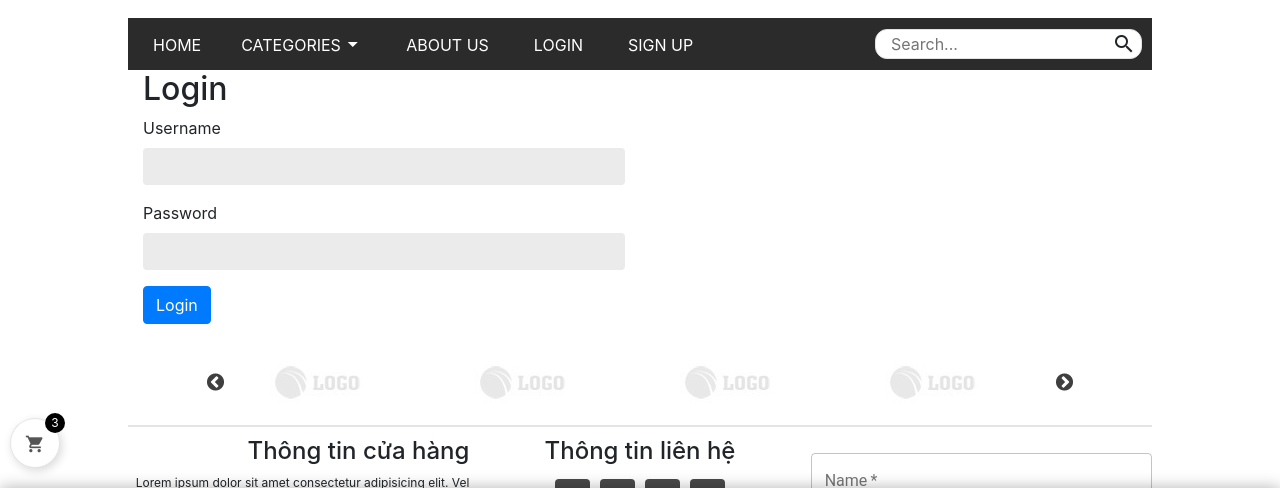
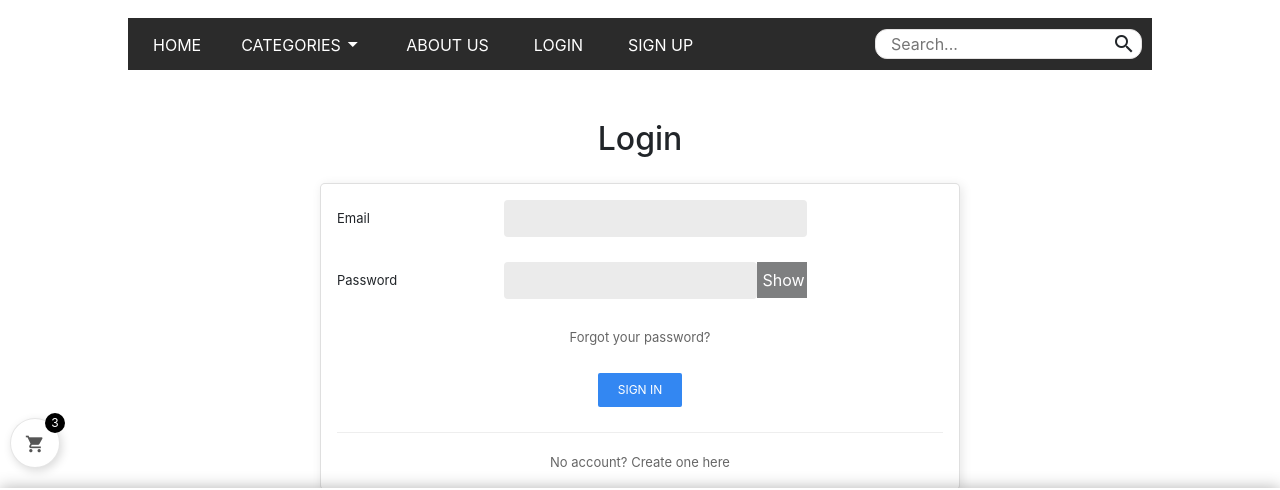
Before and after one commit to vietanhhcmut/mobile-shop, a React (Create React App) app in the folder client/: page /login in a window 1280 px wide. Shown: the part 322-812 px from the top of the page. Built offline with nearby package versions, Linux system fonts and the light colour scheme.

Commit message:
login page and password recovery page

```diff
--- /dev/null
+++ b/client/src/components/features/PublicSite/LoginPage/LoginPage.css
@@ -0,0 +1,118 @@
+.login-page h2 {
+    text-align: center;
+    margin: 50px 0 25px 0;
+}
+
+.login-page__content {
+    box-shadow: 2px 2px 11px 0 rgba(0,0,0,.1);
+    background: white;
+    padding: 16px;
+    max-width: 640px;
+    margin: 0 auto;
+    border-radius: 5px;
+    border: 1px solid rgba(0,0,0,.125);
+    margin-bottom: 25px;
+}
+
+.login__form {
+    margin-bottom: 25px;
+}
+
+.login__form label {
+    font-size: 13px;
+    width: 25%;
+    float: left;
+    margin-bottom: 0;
+    line-height: 37px;
+}
+
+.login__form-inputemail, .login__form-inputpassword {
+    float: left;
+    width: 50%;
+    padding: 8px 16px;
+    font-size: 14px;
+    background: #ebebeb;
+    color: #acaaa6;
+    border: none;
+    display: block;
+    border-radius: 0.25rem;
+}
+
+.login__form-inputpassword {
+    width: calc(50% - 50px);
+}
+
+.login__form-inputpassword:focus, .login__form-inputemail:focus {
+    box-shadow: 0 0 0 0.1rem rgba(0, 123, 255, 0.25);
+    color: #495057;
+    background-color: #fff;
+    border-color: #80bdff;
+    outline: 0;
+}
+
+.login__form:nth-child(2) {
+    position: relative;
+}
+
+.login__form-input__show {
+    height: 36px;
+    background: #7e7f80;
+    border: none;
+    color: white;
+    width: 50px;
+    cursor: pointer;
+    outline: none;
+}
+
+.login__form-input__show:disabled {
+    cursor: default;
+}
+
+.login__form-help {
+    font-size: 12px;
+    color: red;
+}
+.login__form-input__submit {
+    font-size: 12px;
+    padding: 8px 20px;
+    border: none;
+    background: #3387f2;
+    color: #fff;
+    font-weight: 400;
+    outline: none;
+    cursor: pointer;
+    border-radius: 2px;
+}
+
+.login__form-input__submit:hover {
+    background: #0e6ce4;
+}
+
+.login_form-forgot , .no-account {
+    color: #666;
+    font-size: 13px;
+}
+
+.login_form-forgot:hover , .no-account:hover {
+    color: #58b0da;
+}
+
+.login__form:nth-child(4) , .login__form:nth-child(3) {
+    text-align: center
+}
+
+.login-page__no-account {
+    text-align: center;
+    border-top: 1px solid #eee;
+    padding-top: 16px;
+}
+
+@media only screen and (max-width: 767px) {
+    .login__form label ,.login__form-inputemail {
+        width: 100%;
+    }
+
+    .login__form-inputpassword {
+        width: calc(100% - 50px);
+    }
+}
--- a/client/src/components/features/PublicSite/LoginPage/LoginPage.js
+++ b/client/src/components/features/PublicSite/LoginPage/LoginPage.js
@@ -1,50 +1,103 @@
 import React, { Component } from 'react';
+import './LoginPage.css'
+import { Link } from "react-router-dom";
 
 class LoginPage extends Component {
     state = {
+        showPassword: false,
         email: "",
         password: "",
         submitted: false
     }
-    validateForm = () => {
-        return this.state.email.length > 0 && this.state.password.length > 0;
+    handleValidateForm = () => {
+        return this.state.password.length > 0;
     }
 
     handleChange = event => {
     this.setState({
-        [event.target.name]: event.target.value
+        [event.target.name]: event.target.value,
+        submitted: false
     });
     }
 
+    handleShowPassword = () => {
+        this.setState(prevState => {
+          return {
+            showPassword: !prevState.showPassword
+          };
+        });
+      };
+
     handleSubmit = event => {
         event.preventDefault();
-        this.setState({ submitted: true });
+        this.setState({
+            submitted: true,
+         });
     }
 
     render() {
-        const { username, password, submitted } = this.state;
+        const { email, password, submitted, showPassword } = this.state;
+        let typePass = "password";
+        let showPass = "Show";
+        let loginError = false;
+        if (email === "duyen@gmail.com" && password === "123") {
+            loginError = true;
+        }
+        if (showPassword === true) {
+            typePass = "text";
+            showPass = "Hide";
+        }
         return (
-            <div className="col-md-6 col-md-offset-3">
+            <div className="login-page">
                 <h2>Login</h2>
-                <form name="form" onSubmit={this.handleSubmit}>
-                    <div className={'form-group' + (submitted && !username ? ' has-error' : '')}>
-                        <label htmlFor="username">Username</label>
-                        <input type="text" className="form-control" name="username" value={username} onChange={this.handleChange} />
-                        {submitted && !username &&
-                            <div className="help-block">Username is required</div>
+                <div className="login-page__content">
+                    <form name="form" onSubmit={this.handleSubmit} className="login-page__form">
+                        <div className={'login__form' + (submitted && !email ? ' has-error' : '')}>
+                            <label htmlFor="email">Email</label>
+                            <input type="text"
+                                    className="login__form-inputemail"
+                                    name="email"
+                                    value={email}
+                                    onChange={this.handleChange}
+                            />
+                            <div className="clear"></div>
+                            {submitted && !email &&
+                                <div className="login__form-help">Email is required</div>
                             }
                         </div>
-                    <div className={'form-group' + (submitted && !password ? ' has-error' : '')}>
+                        <div className={'login__form' + (submitted && !password ? ' has-error' : '')}>
                             <label htmlFor="password">Password</label>
-                        <input type="password" className="form-control" name="password" value={password} onChange={this.handleChange} />
+                            <input type={typePass}
+                                    className="login__form-inputpassword"
+                                    name="password"
+                                    value={password}
+                                    onChange={this.handleChange}
+                            />
+                            <button
+                                onClick={this.handleShowPassword}
+                                type="button"
+                                className="login__form-input__show"
+                                disabled={!this.handleValidateForm()}
+                            >
+                            {showPass}
+                            </button>
+                            <div className="clear"></div>
                             {submitted && !password &&
-                            <div className="help-block">Password is required</div>
+                                <div className="login__form-help">Password is required</div>
                             }
                         </div>
-                    <div className="form-group">
-                        <button className="btn btn-primary">Login</button>
+                        <div className="login__form">
+                            <Link to="/password-recovery" className="login_form-forgot">Forgot your password?</Link>
                         </div>
+                        <div className="login__form">
+                            <button className="login__form-input__submit" type="submit">SIGN IN</button>
+                        </div>
+                        { submitted && !loginError && <div className="login__form-help">Email và password không hợp lệ!</div> }
                     </form>
+                    <div className="login-page__no-account">
+                        <Link to="/signup"className="no-account">No account? Create one here</Link>
+                    </div>
+                </div>
             </div>
         );
     }
--- /dev/null
+++ b/client/src/components/features/PublicSite/PasswordRecoveryPage/PasswordRecoveryPage.css
@@ -0,0 +1,90 @@
+.forgot-page h2 {
+    text-align: center;
+    margin: 50px 0 25px 0;
+}
+
+.forgot-page__content {
+    box-shadow: 2px 2px 11px 0 rgba(0,0,0,.1);
+    background: white;
+    padding: 16px;
+    margin: 0 auto;
+    border-radius: 5px;
+    border: 1px solid rgba(0,0,0,.125);
+    margin-bottom: 25px;
+}
+
+.forgot-page__content label {
+    font-size: 13px;
+    width: 25%;
+    float: left;
+    margin-bottom: 0;
+    line-height: 37px;
+    text-align: right;
+}
+
+.forgot-page__inputemail {
+    float: left;
+    width: 50%;
+    padding: 8px 16px;
+    font-size: 14px;
+    background: #ebebeb;
+    color: #acaaa6;
+    border: none;
+    display: block;
+    border-radius: 0.25rem;
+}
+
+.forgot-page__inputemail:focus {
+    box-shadow: 0 0 0 0.1rem rgba(0, 123, 255, 0.25);
+    color: #495057;
+    background-color: #fff;
+    border-color: #80bdff;
+    outline: 0;
+}
+
+.forgot-page__btn-submit {
+    float: left;
+}
+.forgot-page__btn-submit button {
+    font-size: 14px;
+    padding: 8px 20px;
+    border: none;
+    background: #3387f2;
+    color: #fff;
+    font-weight: 400;
+    outline: none;
+    cursor: pointer;
+    border-radius: 2px;
+}
+
+.forgot-page__content button:hover {
+    background: #0e6ce4;
+}
+
+.link-back {
+    font-size: 13px;
+    color: #666;
+}
+
+.link-back:hover {
+    color: #58b0da;
+}
+
+.link-back i {
+    padding-right: 10px;
+    font-size: 10px;
+}
+
+@media only screen and (max-width: 767px) {
+    .forgot-page__content label ,.forgot-page__inputemail , .forgot-page__btn-submit {
+        width: 100%;
+        text-align: center;
+    }
+}
+
+@media only screen and (min-width: 768px) and (max-width: 991px) {
+    .forgot-page__btn-submit {
+        width: 100%;
+        text-align: center;
+    }
+}
--- /dev/null
+++ b/client/src/components/features/PublicSite/PasswordRecoveryPage/PasswordRecoveryPage.js
@@ -0,0 +1,29 @@
+import React, { Component } from 'react';
+import './PasswordRecoveryPage.css';
+import { Link } from "react-router-dom";
+
+class PasswordRecoveryPage extends Component {
+
+    render() {
+        return(
+            <div className="forgot-page">
+                <h2>Forgot your password?</h2>
+                <div className="forgot-page__content">
+                    <p>Please enter the email address you used to register. You will receive a temporary link to reset your password.</p>
+                    <label htmlFor="email">Email address</label>
+                    <input type="email"
+                            className="forgot-page__inputemail"
+                            name="email"
+                    />
+                    <div className="forgot-page__btn-submit">
+                        <button type="submit">Send reset link</button>
+                    </div>
+                    <div className="clear"></div>
+                </div>
+                <Link to="/login" className="link-back"><i class="fas fa-chevron-left"></i>Back to login</Link>
+            </div>
+        );
+    }
+}
+
+export default PasswordRecoveryPage;
--- a/client/src/components/features/PublicSite/PublicSite.js
+++ b/client/src/components/features/PublicSite/PublicSite.js
@@ -11,6 +11,7 @@ import LoginPage from './LoginPage/LoginPage';
 import SignupPage from './SignupPage/SignupPage';
 import HomePage from './HomePage/HomePage';
 import CartModal from '../../common/CartModal/CartModal';
+import PasswordRecoveryPage from './PasswordRecoveryPage/PasswordRecoveryPage';
 
 class PublicSite extends Component {
     render() {
@@ -25,6 +26,7 @@ class PublicSite extends Component {
                     <Route path="/item/:id" exact component={DetailedItem} />
                     <Route path="/login" exact component={LoginPage} />
                     <Route path="/signup" exact component={SignupPage} />
+                    <Route path="/password-recovery" exact component={PasswordRecoveryPage} />
                     <Redirect to="/sorry" />
                 </Switch>
                 <CartModal />
```
Lines whose indentation alone changed are shown as unchanged.
